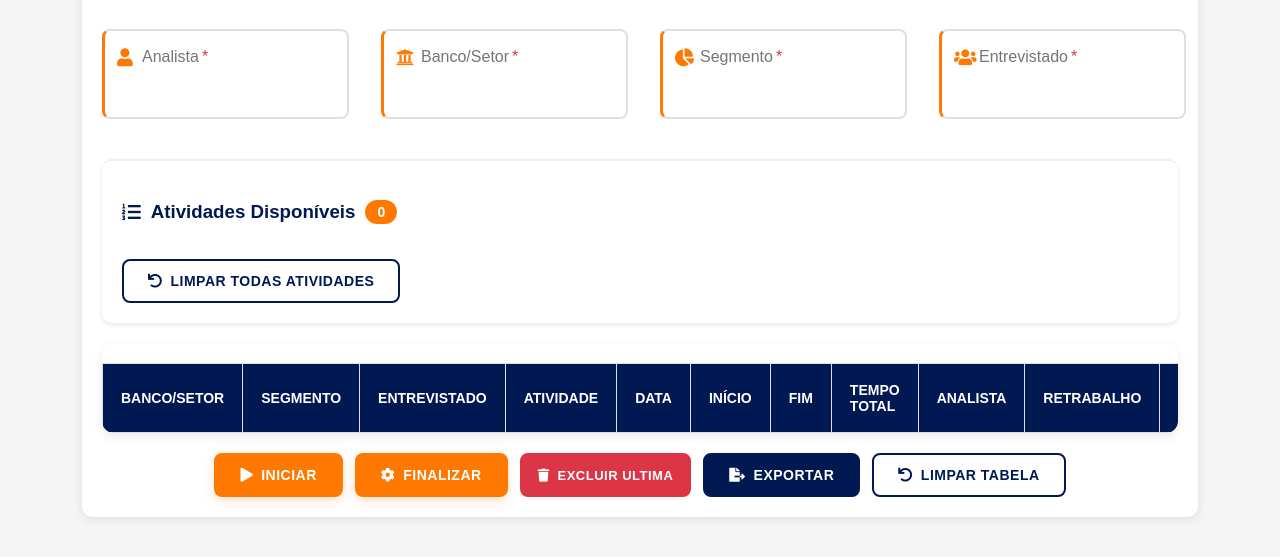
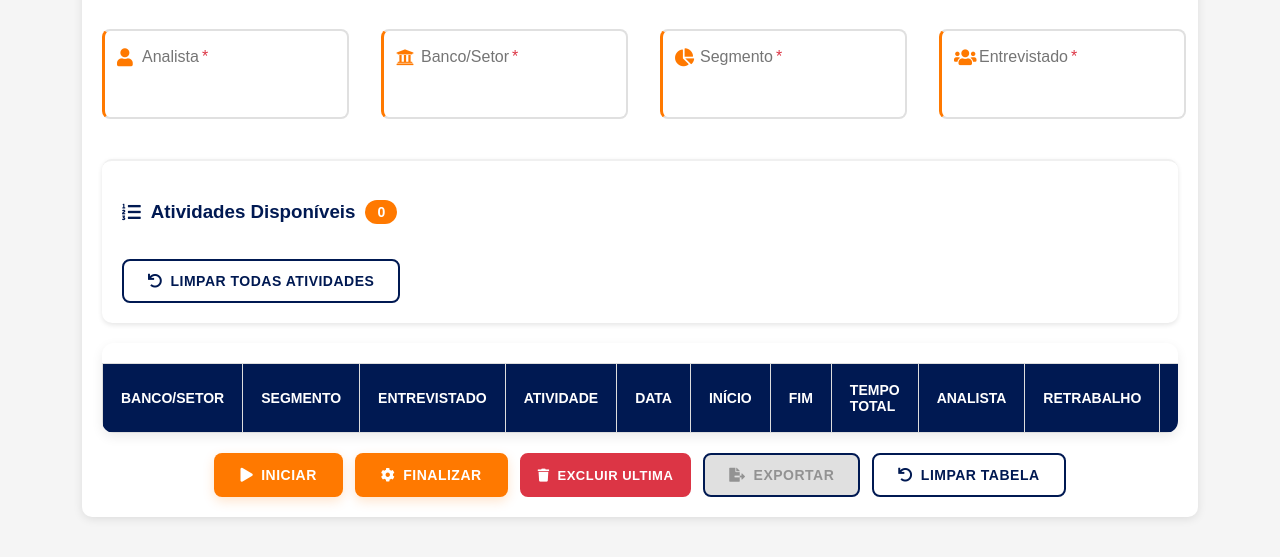
Before and after one commit to emanuelsobral/CronoAnaliseWEB, a plain HTML site: page index.html in a window 1280 px wide. Both pictures are taken after a click on the button "ANÁLISE". Shown: the part 185-742 px from the top of the page. Drawn offline with Linux system fonts and the light colour scheme.

Commit message:
Update styles.css

```diff
--- a/styles.css
+++ b/styles.css
@@ -429,6 +429,43 @@ button {
     background: #000D2E;
 }
 
+.btn-export {
+    position: relative;
+}
+
+.btn-export:disabled {
+    background: #e0e0e0 !important;
+    color: #929292 !important;
+    cursor: not-allowed;
+    opacity: 1;
+}
+
+.btn-export:disabled:hover {
+    transform: none !important;
+    box-shadow: none !important;
+}
+
+.btn-export:disabled::after {
+    content: "Adicione dados à tabela para exportar";
+    position: absolute;
+    top: -35px;
+    left: 50%;
+    transform: translateX(-50%);
+    background: #dc3545;
+    color: white;
+    padding: 5px 10px;
+    border-radius: 4px;
+    font-size: 12px;
+    white-space: nowrap;
+    pointer-events: none;
+    opacity: 0;
+    transition: opacity 0.3s;
+}
+
+.btn-export:disabled:hover::after {
+    opacity: 100%;
+}
+
 /* Botão Outline (Ações Secundárias) */
 .btn-outline {
     background: transparent;
@@ -788,14 +825,6 @@ input[type="radio"] {
     margin-right: 10px;
 }
 
-.activity-item {
-    pointer-events: none; /* Impede que os elementos internos bloqueiem o clique */
-}
-
-.activity-item > * {
-    pointer-events: auto; /* Restaura a interação nos elementos filhos */
-}
-
 @media (min-width: 768px) {
     #tab2 .activities-container #selectedActivities {
         grid-template-columns: repeat(2, 1fr);
```
